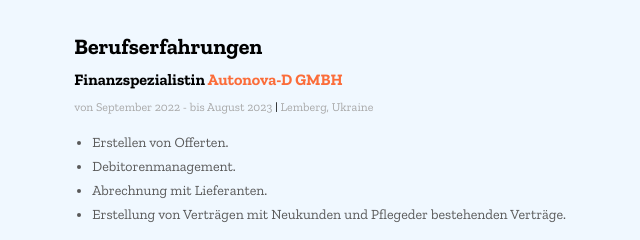
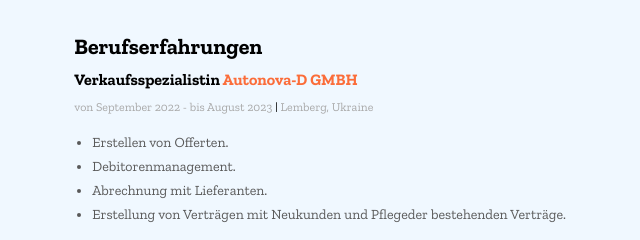
Before and after one commit to VladPshenichnyi/Lebenslauf-Marina, a plain HTML site: page index.html in a window 1280 px wide. Shown: the part 376-616 px from the top of the page, 449-1089 px from the left. Drawn offline with nearby package versions, Linux system fonts and the light colour scheme.

Commit message:
Verkaufsspezialistin
Verkaufsspezialistin

```diff
--- a/index.html
+++ b/index.html
@@ -35,7 +35,7 @@
             <!--    Company 1 -->
             <div class="My-work-company">
               <h4 class="My-work-expirienc-position">
-                Finanzspezialistin
+                Verkaufsspezialistin
                 <span class="My-work-expirienc-company">Autonova-D GMBH</span>
               </h4>
               <p class="My-work-expirienc-period">
```
